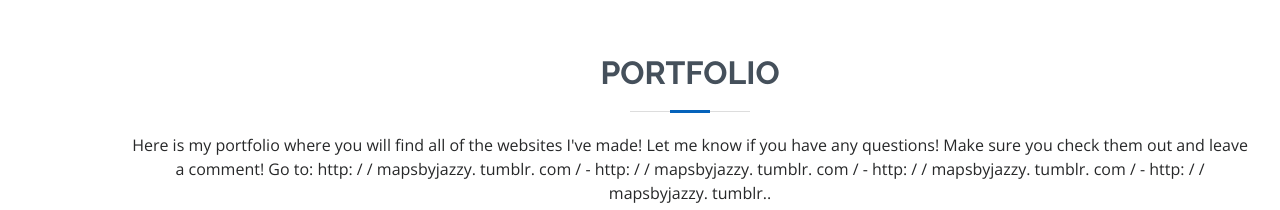
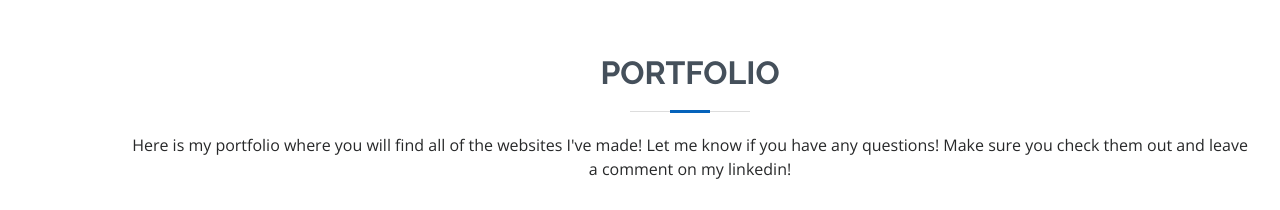
Before and after one commit to JoeYo24/portfolio, a plain HTML site: page MyResume/index.html in a window 1280 px wide. Shown: the part 3880-4090 px from the top of the page. Drawn offline with nearby package versions, Linux system fonts and the light colour scheme.

Commit message:
last time now

```diff
--- a/MyResume/index.html
+++ b/MyResume/index.html
@@ -319,9 +319,7 @@
 
             Let me know if you have any questions!
 
-            Make sure you check them out and leave a comment!
-
-            Go to: http: / / mapsbyjazzy. tumblr. com / - http: / / mapsbyjazzy. tumblr. com / - http: / / mapsbyjazzy. tumblr. com / - http: / / mapsbyjazzy. tumblr..</p>
+            Make sure you check them out and leave a comment on my linkedin!</p>
         </div>
 
         <div class="row">
```
